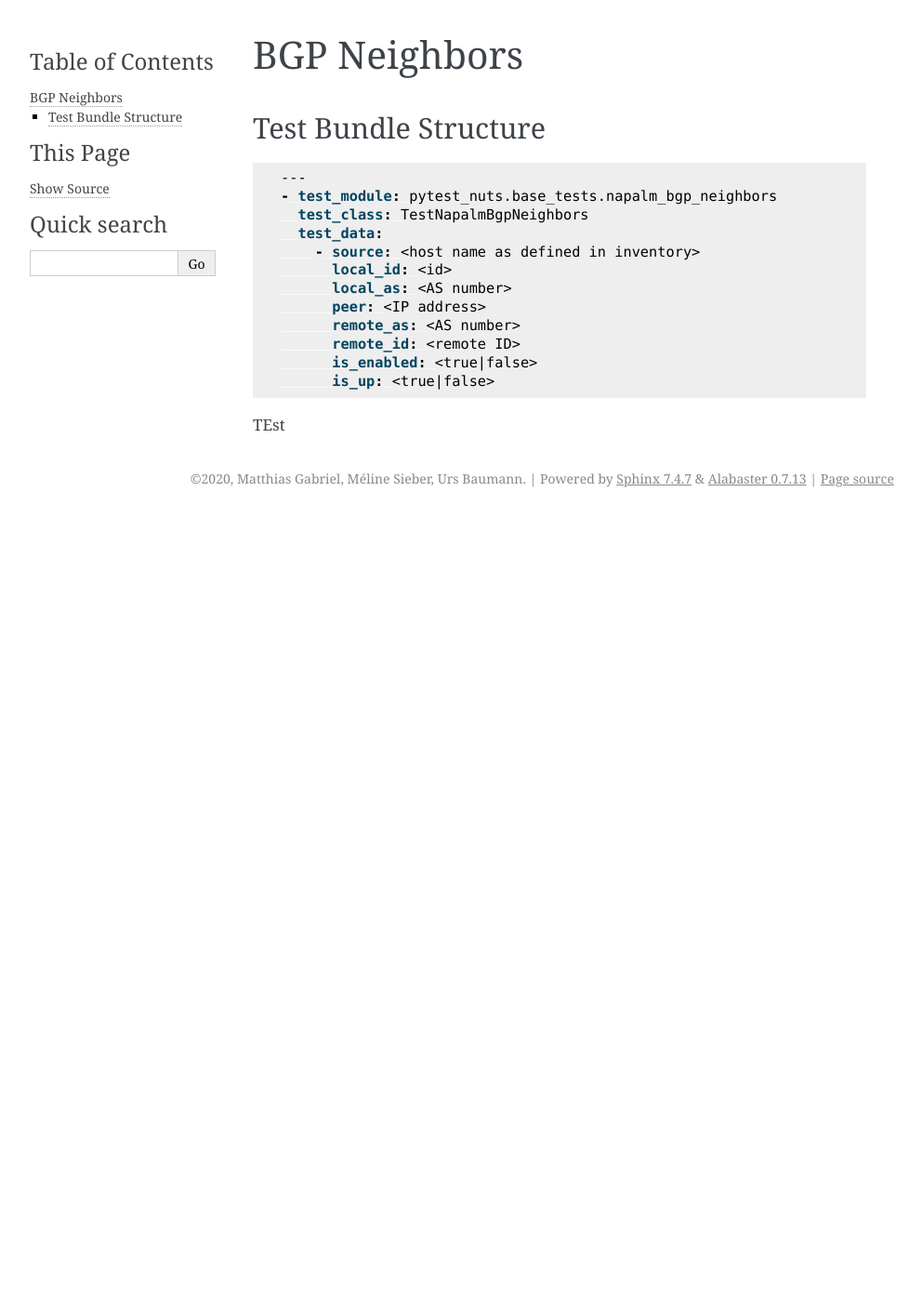
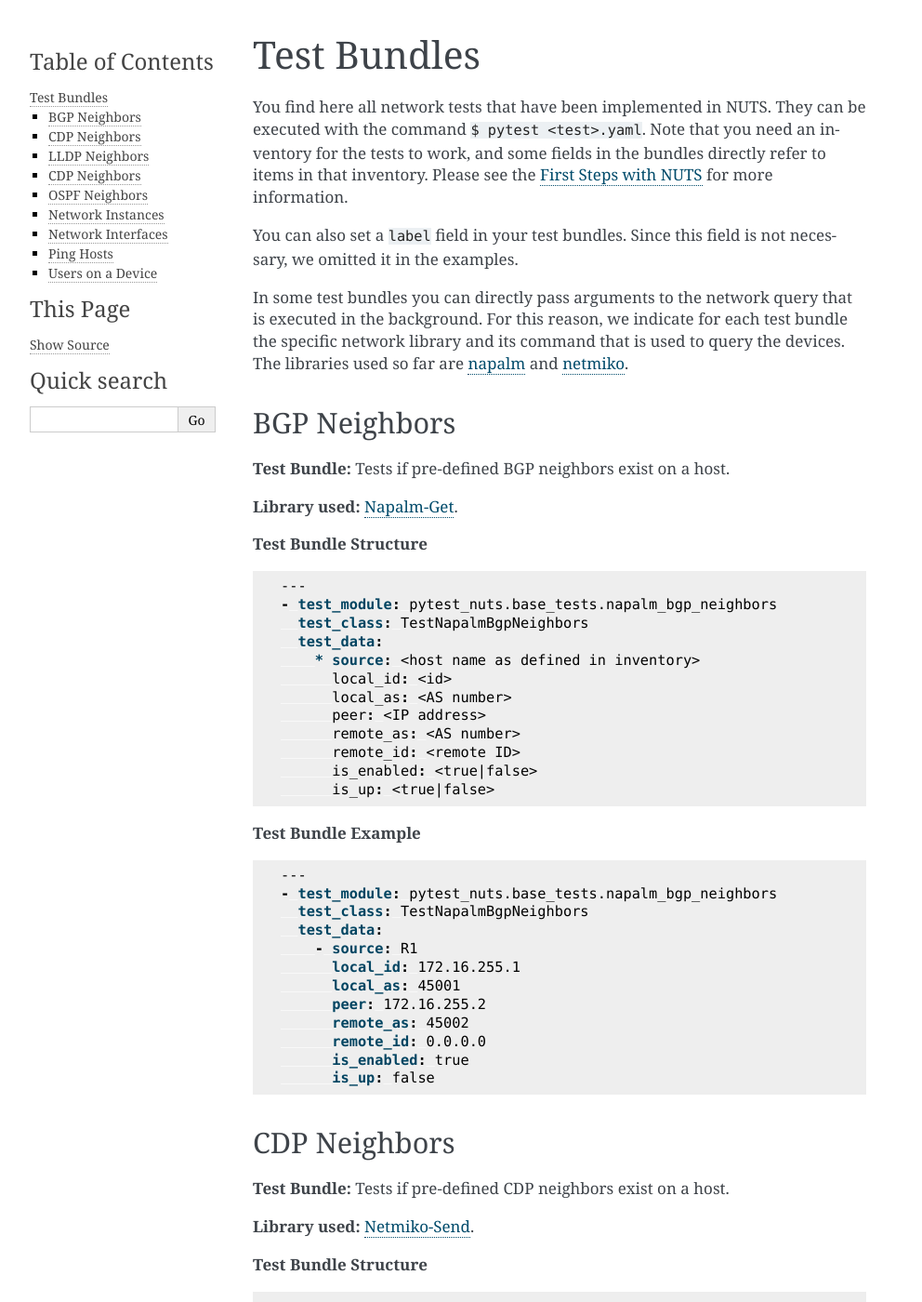
Before and after one commit to network-unit-testing-system/nuts, a Sphinx documentation site: the page built from docs/source/testbundles/alltestbundles.rst, in a window 1280 px wide and 1400 px high. Shown: the whole window at 93% size, without its empty margins (148-1140 px from the left). Built offline with Sphinx 7.4.7, drawn with Linux system fonts in a browser that asks for light colours; some of the changed text lies outside the part shown.

Commit message:
add more documentation

```diff
--- a/docs/source/index.rst
+++ b/docs/source/index.rst
@@ -33,7 +33,7 @@ In order to run NUTS, you need the following components:
 
 2. **Information on your network**. Currently, these are YAML-files in the form of a `nornir inventory <https://nornir.readthedocs.io/en/latest/tutorial/inventory.html>`__. They contain all details of your network, such as hosts, login-information and other configuration.
 
-Head over to the :doc:`Usage section <tutorial/index>` to see how those two components are structured and how you get NUTS up and running.
+Head over to the :doc:`Usage section <tutorial/firststeps>` to see how those two components are structured and how you get NUTS up and running.
 
 The project relies on the `pytest framework <https://docs.pytest.org/>`__ to setup and execute the
 tests. NUTS itself is written as a custom pytest plugin. In the background, `nornir <https://nornir.readthedocs.io/>`__ executes specific network tasks for the actual tests.
--- a/docs/source/testbundles/alltestbundles.rst
+++ b/docs/source/testbundles/alltestbundles.rst
@@ -1,23 +1,155 @@
+Test Bundles
+============
+
+You find here all network tests that have been implemented in NUTS. They can be executed with the command ``$ pytest <test>.yaml``. Note that you need an inventory for the tests to work, and some fields in the bundles directly refer to items in that inventory. Please see the :doc:`First Steps with NUTS <../tutorial/firststeps>` for more information.
+
+You can also set a ``label`` field in your test bundles. Since this field is not necessary, we omitted it in the examples.
+
+In some test bundles you can directly pass arguments to the network query that is executed in the background. For this reason, we indicate for each test bundle the specific network library and its command that is used to query the devices. The libraries used so far are `napalm <https://napalm.readthedocs.io/en/latest/>`__ and `netmiko <https://ktbyers.github.io/netmiko/>`__.
+
+
 BGP Neighbors
-=============
+-------------
 
-Test Bundle Structure
----------------------
+**Test Bundle:** Tests if pre-defined BGP neighbors exist on a host.
+
+**Library used:** `Napalm-Get <https://github.com/napalm-automation/napalm/blob/master/napalm/base/base.py>`__.
+
+**Test Bundle Structure**
 
 .. code:: yaml
 
-  ---
-  - test_module: pytest_nuts.base_tests.napalm_bgp_neighbors
-    test_class: TestNapalmBgpNeighbors
-    test_data:
-      - source: <host name as defined in inventory>
-        local_id: <id>
-        local_as: <AS number>
-        peer: <IP address>
-        remote_as: <AS number>
-        remote_id: <remote ID>
-        is_enabled: <true|false>
-        is_up: <true|false>
+    ---
+    - test_module: pytest_nuts.base_tests.napalm_bgp_neighbors
+      test_class: TestNapalmBgpNeighbors
+      test_data:
+        * source: <host name as defined in inventory>
+          local_id: <id>
+          local_as: <AS number>
+          peer: <IP address>
+          remote_as: <AS number>
+          remote_id: <remote ID>
+          is_enabled: <true|false>
+          is_up: <true|false>
 
 
-TEst
+**Test Bundle Example**
+
+.. code:: yaml
+
+    ---
+    - test_module: pytest_nuts.base_tests.napalm_bgp_neighbors
+      test_class: TestNapalmBgpNeighbors
+      test_data:
+        - source: R1
+          local_id: 172.16.255.1
+          local_as: 45001
+          peer: 172.16.255.2
+          remote_as: 45002
+          remote_id: 0.0.0.0
+          is_enabled: true
+          is_up: false
+
+CDP Neighbors
+-------------
+
+**Test Bundle:** Tests if pre-defined CDP neighbors exist on a host.
+
+**Library used:** `Netmiko-Send <https://github.com/ktbyers/netmiko/blob/develop/netmiko/base_connection.py>`__.
+
+**Test Bundle Structure**
+
+.. code:: yaml
+
+    ---
+    - test_module: pytest_nuts.base_tests.netmiko_cdp_neighbors
+      test_class: TestNetmikoCdpNeighbors
+      test_data:
+        - source: <host name as defined in inventory>
+          local_port: <name of the local port>
+          destination_host: <host name as defined in inventory>
+          management_ip: <IP address
+          remote_port: <name of the remote port>
+
+
+**Test Bundle Example**
+
+.. code:: yaml
+
+    ---
+    - test_module: pytest_nuts.base_tests.netmiko_cdp_neighbors
+      test_class: TestNetmikoCdpNeighbors
+      test_data:
+        - source: R1
+          local_port: GigabitEthernet3
+          destination_host: R2
+          management_ip: 172.16.12.2
+          remote_port: GigabitEthernet2
+
+
+LLDP Neighbors
+--------------
+
+CDP Neighbors
+-------------
+
+**Test Bundle:** Tests if pre-defined LLDP neighbors exist on a host.
+
+**Library used:** `Netmiko-Send <https://github.com/ktbyers/netmiko/blob/develop/netmiko/base_connection.py>`__.
+
+**Test Bundle Structure**
+
+.. code:: yaml
+
+    ---
+    - test_module: pytest_nuts.base_tests.netmiko_cdp_neighbors
+      test_class: TestNetmikoCdpNeighbors
+      test_data:
+        - source: <host name as defined in inventory>
+          local_port: <name of the local port>
+          destination_host: <host name as defined in inventory>
+          management_ip: <IP address
+          remote_port: <name of the remote port>
+
+
+**Test Bundle Example**
+
+.. code:: yaml
+
+    ---
+    - test_module: pytest_nuts.base_tests.napalm_lldp_neighbors
+      test_class: TestNapalmLldpNeighbors
+      label: test1
+      test_execution:
+      test_data:
+        - source: R1
+          local_port: GigabitEthernet3
+          remote_host: R2
+          remote_port: GigabitEthernet2
+
+
+OSPF Neighbors
+--------------
+
+
+
+
+
+Network Instances
+-----------------
+
+
+
+Network Interfaces
+------------------
+
+
+
+Ping Hosts
+----------
+
+
+
+
+Users on a Device
+-----------------
```
Also changed, not shown: other parts of docs/source/index.rst (+1 -1 lines), docs/source/tutorial/firststeps.rst (renamed from docs/source/tutorial/index.rst, +10 -12 lines).
